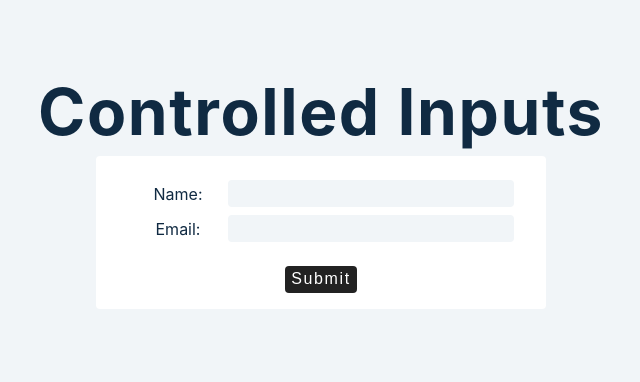
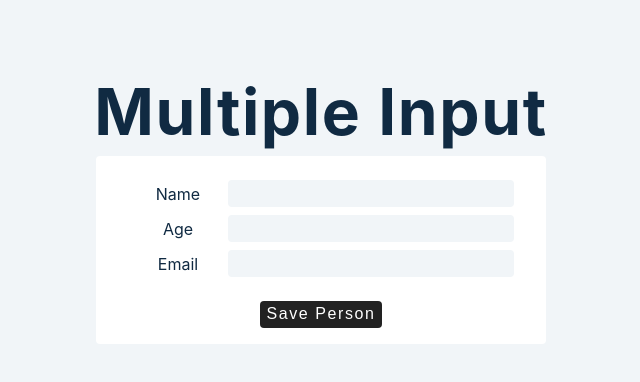
Before and after one commit to matovu-ronald/react-advanced-2021, a React (Create React App) app: page / in a window 1280 px wide. Shown: the top 382 px of the page, without its empty margins (319-959 px from the left). Built offline with nearby package versions, Linux system fonts and the light colour scheme.

Commit message:
Forms multiple inputs

```diff
--- a/src/App.js
+++ b/src/App.js
@@ -10,6 +10,7 @@ import FetchDataExample from "./components/useEffect/FetchDataExample";
 import FetchUserExample from "./components/conditionalRendering/FetchUserExample";
 import ShortCircuitTenaryExample from "./components/conditionalRendering/ShortCircuitTenaryExample";
 import ControlledInputsExample from "./components/forms/ControlledInputsExample";
+import MultipleInputs from "./components/forms/MultipleInputs";
 
 function App() {
   return (
@@ -27,7 +28,8 @@ function App() {
       {/* <FetchUserExample /> */}
       {/* <ShortCircuitTenaryExample /> */}
       {/* –––––– Forms –––––– */}
-      <ControlledInputsExample />
+      {/* <ControlledInputsExample /> */}
+      <MultipleInputs />
     </div>
   );
 }
--- /dev/null
+++ b/src/components/forms/MultipleInputs.js
@@ -0,0 +1,90 @@
+import React, { useState } from "react";
+
+const MultipleInputs = () => {
+  const [person, setPerson] = useState({
+    id: "",
+    name: "",
+    age: "",
+    email: "",
+  });
+
+  const [people, setPeople] = useState([]);
+
+  const handleSubmit = (e) => {
+    e.preventDefault();
+    const { name, age, email } = person;
+    if (name && age && email) {
+      const newPeople = [
+        ...people,
+        { id: new Date().getTime().toString(), name, age, email },
+      ];
+
+      setPeople(newPeople);
+      setPerson({ id: "", name: "", age: "", email: "" });
+    }
+  };
+
+  const handleChange = (e) => {
+    const name = e.target.name;
+    const value = e.target.value;
+    setPerson({ ...person, [name]: value });
+  };
+
+  const removePerson = (id) => {
+    setPeople(people.filter((person) => person.id !== id));
+  };
+
+  return (
+    <div>
+      <h1>Multiple Input</h1>
+      <form className="form" onSubmit={handleSubmit}>
+        <div className="form-control">
+          <label htmlFor="name">Name</label>
+          <input
+            type="text"
+            value={person.name}
+            onChange={handleChange}
+            name="name"
+            id="name"
+          />
+        </div>
+        <div className="form-control">
+          <label htmlFor="age">Age</label>
+          <input
+            type="number"
+            value={person.age}
+            onChange={handleChange}
+            name="age"
+            id="age"
+          />
+        </div>
+        <div className="form-control">
+          <label htmlFor="email">Email</label>
+          <input
+            type="email"
+            value={person.email}
+            onChange={handleChange}
+            name="email"
+            id="email"
+          />
+        </div>
+        <button className="btn" type="submit">
+          Save Person
+        </button>
+      </form>
+      {people.map((person) => {
+        const { id, name, age, email } = person;
+        return (
+          <div className="item" key={id}>
+            <h4>{name}</h4>
+            <p>{age}</p>
+            <p>{email}</p>
+            <p onClick={() => removePerson(id)}>X</p>
+          </div>
+        );
+      })}
+    </div>
+  );
+};
+
+export default MultipleInputs;
```
